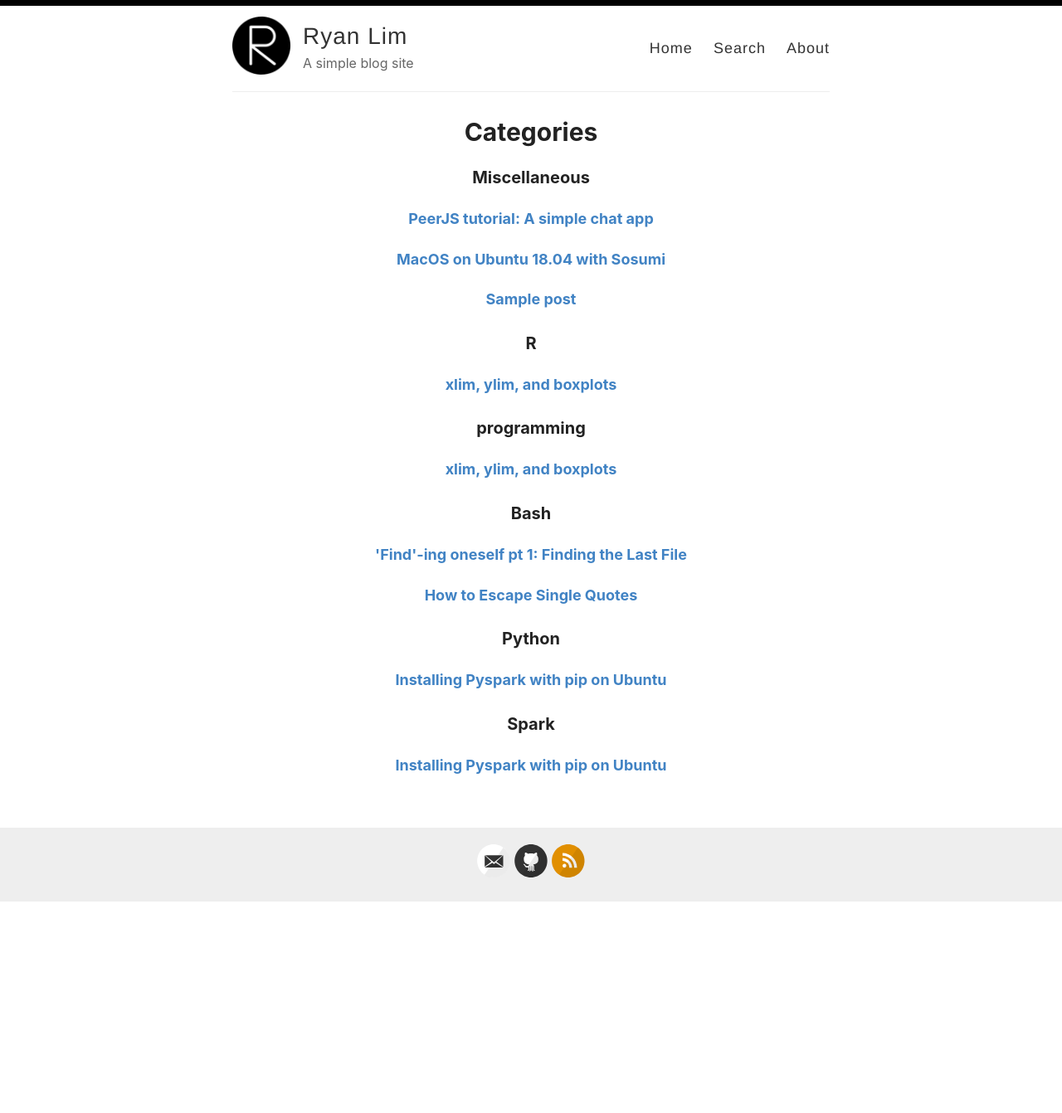
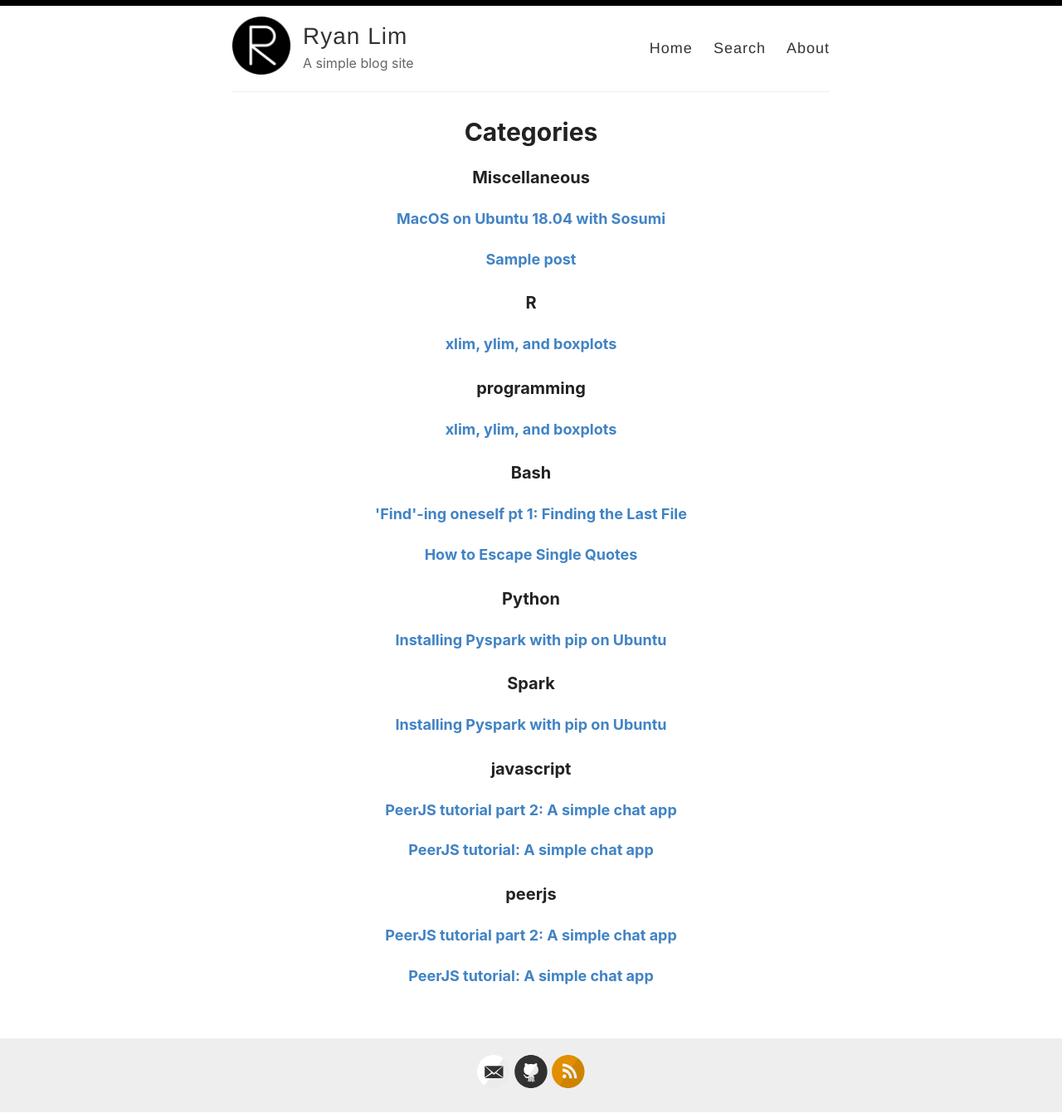
Before and after one commit to rzlim08/rzlim08.github.io, a Jekyll site: the page built from _pages/categories.md, in a window 1280 px wide. Shown: the whole page at 83% size. Built offline with Jekyll 4.4.1, drawn with Linux system fonts in a browser that asks for light colours; before the commit the page ends 1088 px from its top, so only the background shows below that; part of the change alters nothing that is shown.

Commit message:
add part 2 of peerjs

````diff
--- a/_posts/2021-01-10-peerjs-simple-tutorial.md
+++ b/_posts/2021-01-10-peerjs-simple-tutorial.md
@@ -1,7 +1,7 @@
 ---
 layout: post
 title: "PeerJS tutorial: A simple chat app"
-categories: Miscellaneous
+categories: javascript peerjs
 ---
 First things first, I want to give proper credit, a lot of the code in this tutorial was derived from "https://medium.com/samsung-internet-dev/building-an-internet-connected-phone-with-peerjs-775bd6ffebec". I found it still a bit complex as a first introduction to peerjs, so I made this tutorial to hopefully be a bit of a softer first step for people who (like me) aren't well versed in javascript or PeerJS. It actually ended up being fairly simple, and it's amazing how much WebRTC and PeerJS can do.
 
--- /dev/null
+++ b/_posts/2021-01-11-peerjs-tutorial-part2.md
@@ -0,0 +1,47 @@
+---
+layout: post
+title: "PeerJS tutorial part 2: A simple chat app"
+categories: javascript peerjs
+---
+### Filling in the Javascript
+Continuing on from part 1 of the tutorial, so far, we've managed to get a client that connects to the server that we've created. However, the functions that we've created have not been implemented yet.
+
+Let's start adding them one by one.
+
+So after we connect to the server, probably the first thing we will want is to connect to the peers.
+We need to manually put in the code for the peer, then submit it to connect to the peer.
+
+The below code pulls the data from the "myText" section, and uses it to connect to the other peer. Once we have a connection, we want to 'open' the connection, and send our own peer id so they can connect to us.
+```
+var conn;  // connection variable, we want to keep the scope here
+function connectToPeer() {
+    code = document.getElementById("myText").value; // get value from "myText"
+    conn = peer.connect(code); // connect to code
+    // on open will run when the peers are connected
+    conn.on('open', function(){
+        conn.send(peer.id); // send the peer id
+        document.getElementById("connectedStatus").innerHTML = `Connected to: ${code}`; // set connected to
+        document.getElementById("connectedStatus").style.visibility = 'visible';
+    });
+}
+```
+
+Now we need to figure out what we do when someone else tries to connect to us. Below, the code takes an incoming connection, and if we haven't set up a connection yet, uses the incoming data to set up a connection.
+
+```
+peer.on('connection', function(msg_conn) { // on connect
+    msg_conn.on('data', function(data){ // recieves data from connection
+        if(!conn){ // if conn is null
+            document.getElementById("connectedStatus").innerHTML = `Connected to: ${data}`
+            document.getElementById("connectedStatus").style.visibility = 'visible';
+            // connect to peer on our side
+            conn = peer.connect(data)
+            conn.send(peer.id)
+        }else{ // if connection is not null
+            // set chat area to incoming message
+            document.getElementById("chatArea").innerHTML += "<p class=\"alignLeft\">" + data + "</p>"
+        }
+    });
+});
+
+```
````
